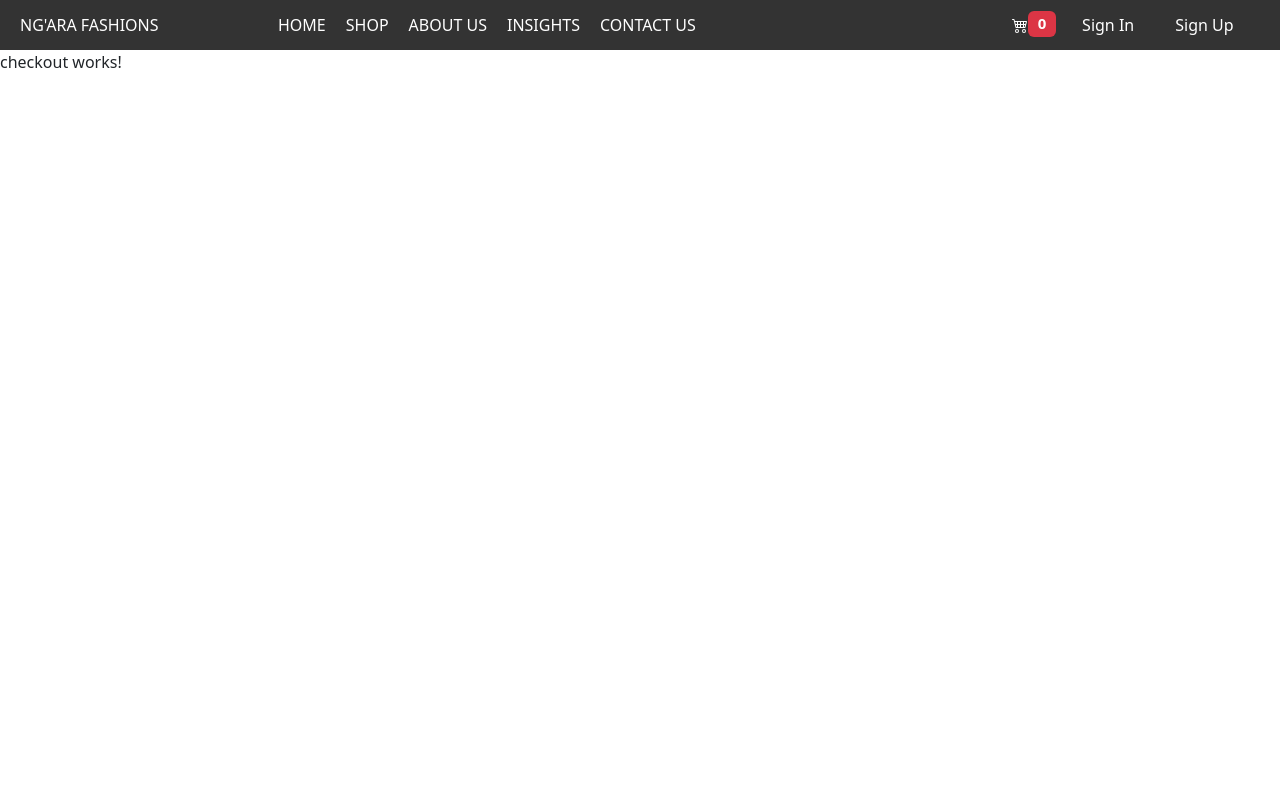
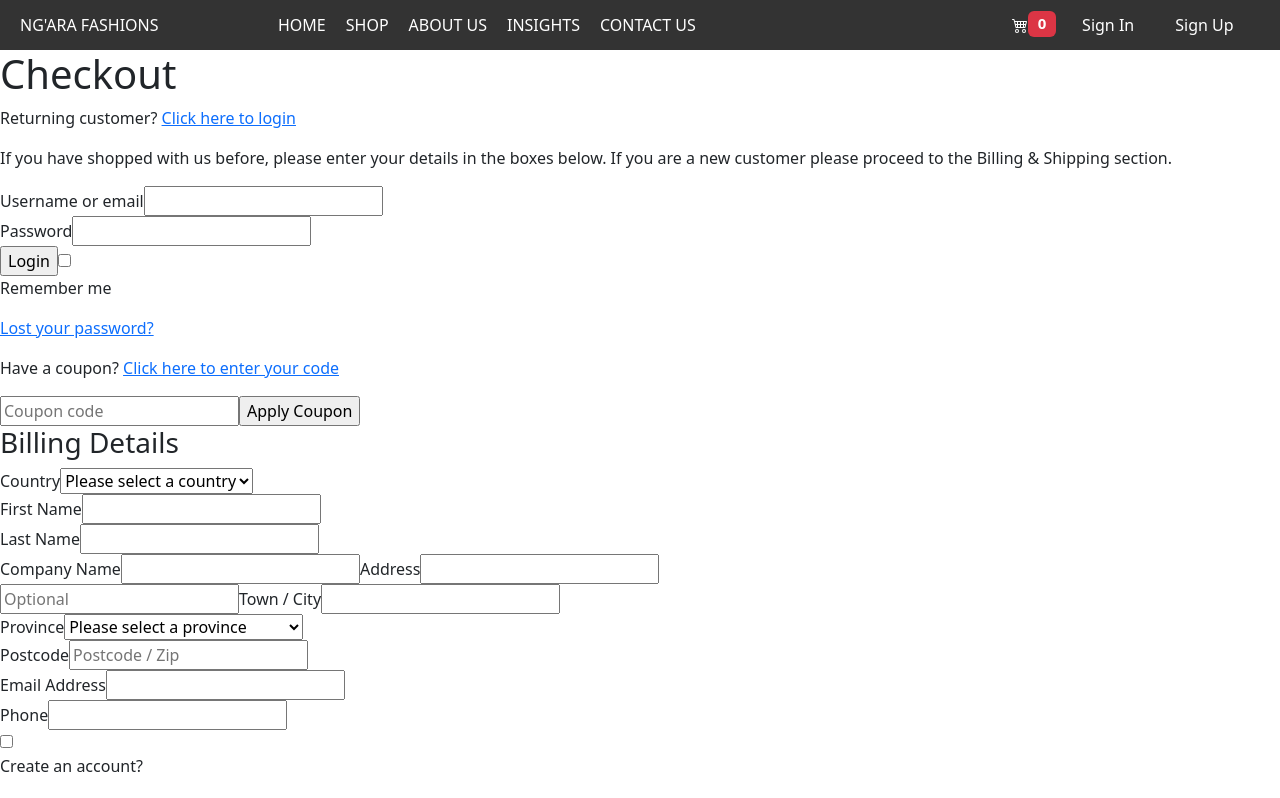
Before and after one commit to Carol254/kuiFashions, an Angular app: page /dashboard/shop/cart/checkout in a window 1280 px wide. Shown: the top 798 px of the page. Built offline with nearby package versions, Linux system fonts and the light colour scheme.

Commit message:
added content to checkout

```diff
--- a/src/app/dashboard/checkout/checkout.component.html
+++ b/src/app/dashboard/checkout/checkout.component.html
@@ -1 +1,151 @@
-<p>checkout works!</p>
+<header>
+    <h1>Checkout</h1>
+</header>
+<div class="white-space"></div>
+<div class="wrapper">
+    <div class="row">
+        <div class="col-12 col">
+            <div class="info-bar">
+                <p>
+                    <i class="fa fa-info"></i>
+                    Returning customer? <a href="#">Click here to login</a>
+                </p>
+            </div>
+            <p>
+                If you have shopped with us before, please enter your details in the boxes below. If you are a new customer please proceed to the Billing &amp; Shipping section.
+            </p>
+        </div>
+    </div>
+    <div class="row">
+        <div class="col-12 col">
+            <form method="get" class="user-pswd">
+                <div class="width50 padright">
+                    <label for="username">Username or email</label>
+                    <input type="text" name="username" id="username" required>
+                </div>
+                <div class="width50">
+                    <label for="password">Password</label>
+                    <input type="password" name="password" id="password" required>
+                </div>
+                    <input type="submit" name="submit" value="Login"><input type="checkbox" value="1" name="checkbox"><p>Remember me</p>
+            </form>
+            <p><a href="#">Lost your password?</a></p>
+        </div>
+    </div>
+    <div class="row">
+        <div class="col-12 col">
+            <div class="info-bar">
+                <p>
+                    <i class="fa fa-info"></i>
+                    Have a coupon? <a href="#">Click here to enter your code</a>
+                </p>
+            </div>
+        </div>
+    </div>
+    <div class="row">
+        <div class="col-6 col coupon">
+            <form method="get">
+                <input type="text" name="coupon" id="coupon" placeholder="Coupon code">
+                <input type="submit" name="submit" value="Apply Coupon">
+            </form>
+        </div>
+    </div>
+    <div class="row">
+        <form method="get">
+            <div class="col-7 col">
+                <h3 class="topborder"><span>Billing Details</span></h3>
+                <label for="country">Country</label>
+                <select name="country" id="country" required>
+                    <option value="">Please select a country</option>
+                    <option value="Canada">Canada</option>
+                    <option value="Not Canada">Not Canada</option>
+                </select>
+                <div class="width50 padright">
+                    <label for="fname">First Name</label>
+                    <input type="text" name="fname" id="fname" required>
+                </div>
+                <div class="width50">
+                    <label for="lname">Last Name</label>
+                    <input type="text" name="lname" id="lname" required>
+                </div>
+                <label for="company">Company Name</label>
+                <input type="text" name="company" id="company" required>
+                <label for="address">Address</label>
+                <input type="text" name="address" id="address" required>
+                <input type="text" name="address" id="address2" placeholder="Optional">
+                <label for="city">Town / City</label>
+                <input type="text" name="city" id="city" required>
+                <div class="width50 padright">
+                    <label for="province">Province</label>
+                    <select name="province" id="province" required>
+                        <option value="">Please select a province</option>
+                        <option value="ab">Alberta</option>
+                        <option value="bc">British Columbia</option>
+                        <option value="mb">Manitoba</option>
+                        <option value="nb">New Brunswick</option>
+                        <option value="nl">Newfoundland and Labrador</option>
+                        <option value="ns">Nova Socia</option>
+                        <option value="on">Ontario</option>
+                        <option value="pe">Prince Edward Island</option>
+                        <option value="qc">Quebec</option>
+                        <option value="sk">Saskatchewan</option>
+                        <option value="not-canada">Not Canada</option>
+                    </select>
+                </div>
+                <div class="width50">
+                    <label for="postcode">Postcode</label>
+                    <input type="text" name="postcode" id="postcode" placeholder="Postcode / Zip" required>
+                </div>
+                <div class="width50 padright">
+                    <label for="email">Email Address</label>
+                    <input type="text" name="email" id="email" required>
+                </div>
+                <div class="width50">
+                    <label for="tel">Phone</label>
+                    <input type="text" name="tel" id="tel" required>
+                </div>
+                <input type="checkbox" value="2" name="checkbox"><p>Create an account?</p>
+                <h3 class="topborder"><span>Shipping Address</span></h3>
+                <input type="checkbox" value="3" name="checkbox"><p>Ship to a different address?</p>
+                <label for="notes" class="notes">Order Notes</label>
+                <textarea name="notes" id="notes" placeholder="Notes about your order, e.g. special notes for delivery."></textarea>
+            </div>
+            <div class="col-5 col order">
+                <h3 class="topborder"><span>Your Order</span></h3>
+                <div class="row">
+                    <h4 class="inline">Product</h4>
+                    <h4 class="inline alignright">Total</h4>
+                </div>
+                <div>
+                    <div class="qty inline"><span class="smalltxt">x</span> 1</div>
+
+                </div>
+                <div><h5>Cart Subtotal</h5></div>
+                <div>
+                    <h5 class="inline difwidth">Shipping and Handling</h5>
+                    <p class="inline alignright center">Free Shipping</p>
+                </div>
+                <div><h5>Order Total</h5></div>
+
+                <div>
+                    <h3 class="topborder"><span>Payment Method</span></h3>
+                    <input type="radio" value="banktransfer" name="payment" checked><p>Direct Bank Transfer</p>
+                    <p class="padleft">
+                        Make your payment directly into our bank account. Please use your Order ID as the payment reference. Your order won't be shipped until the funds have cleared in our account.
+                    </p>
+                </div>
+
+                <div><input type="radio" value="cheque" name="payment"><p>Cheque Payment</p></div>
+                <div>
+                    <input type="radio" value="paypal" name="payment"><p>Paypal</p>
+                    <fieldset class="paymenttypes">
+                        <legend><img src="images/pay-pal.jpg" alt="PayPal Logo" class="paypal"></legend>
+                        <img src="images/cards.jpg" alt="Visa, Mastercard, Maestro and Amex Credit Cards" class="cards">
+                    </fieldset>
+                    <a href="#" class="padleft">What is Paypal?</a>
+                </div>
+                <input type="submit" name="submit" value="Place Order" class="redbutton">
+            </div>
+        </form>
+    </div>
+</div>
```
